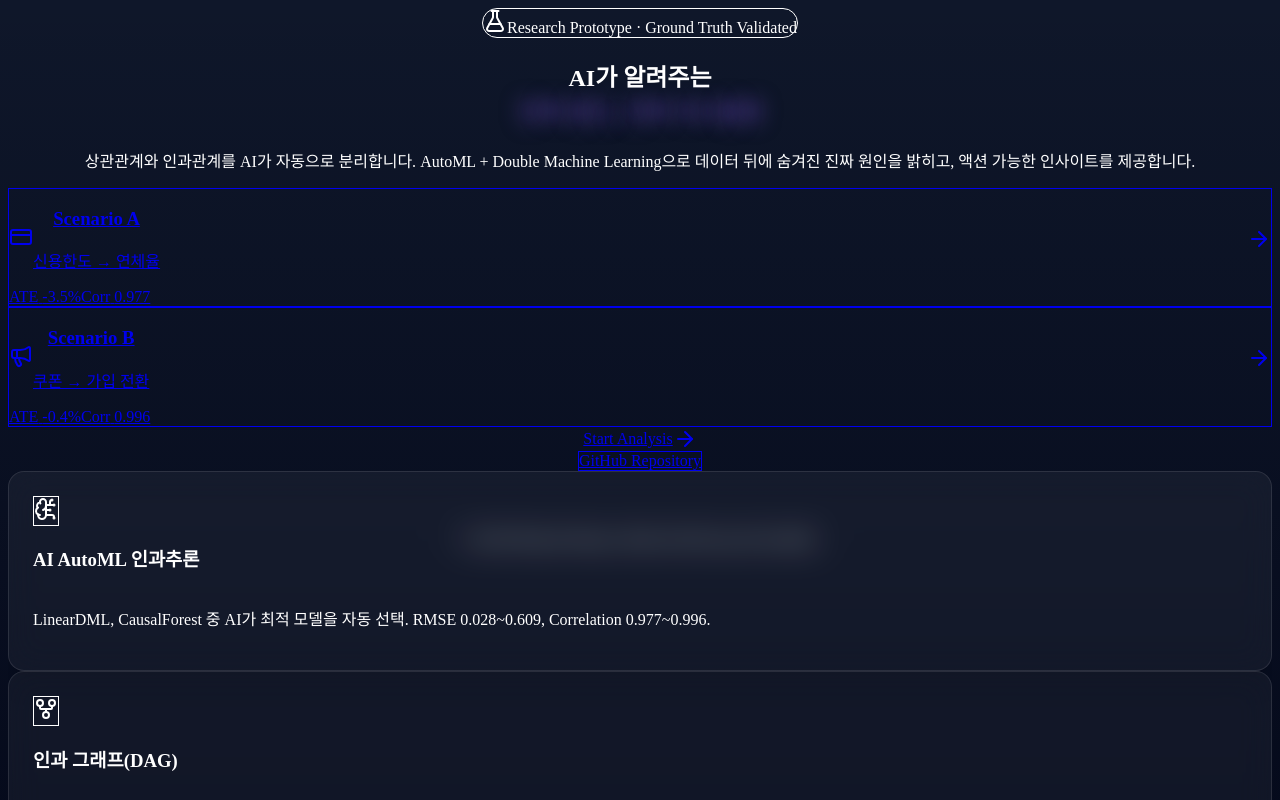
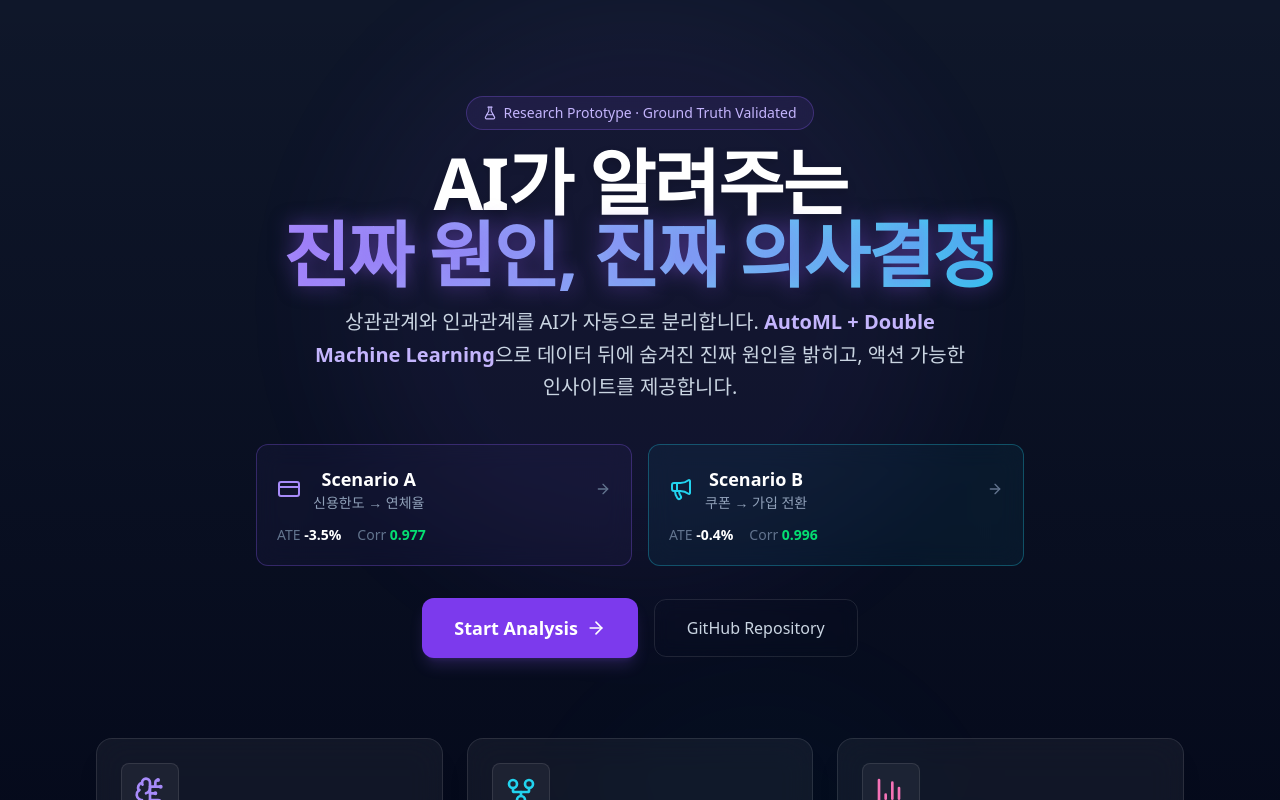
Before and after one commit to Yesol-Pilot/WhyLab, a Next.js app in the folder dashboard/: page / in a window 1280 px wide. Shown: the top 800 px of the page. Built offline with nearby package versions, Linux system fonts and the light colour scheme.

Commit message:
fix(dashboard): Tailwind v4 @config 연결 + next.config Vercel SSR 분기

```diff
--- a/dashboard/next.config.ts
+++ b/dashboard/next.config.ts
@@ -1,9 +1,11 @@
 import type { NextConfig } from "next";
 
+const isVercel = process.env.VERCEL === "1";
+
 const nextConfig: NextConfig = {
-  output: "export",
+  // Vercel: SSR 모드, GitHub Pages: static export
+  ...(isVercel ? {} : { output: "export", basePath: "/WhyLab" }),
   images: { unoptimized: true },
-  basePath: process.env.NODE_ENV === "production" ? "/WhyLab" : "",
   eslint: {
     ignoreDuringBuilds: true,
   },
--- a/dashboard/src/app/globals.css
+++ b/dashboard/src/app/globals.css
@@ -1,6 +1,5 @@
-@tailwind base;
-@tailwind components;
-@tailwind utilities;
+@import "tailwindcss";
+@config "../../tailwind.config.ts";
 
 :root {
   --foreground-rgb: 255, 255, 255;
```
Also changed, not shown: 1 other file (tests, documents, lock files or other folders).
